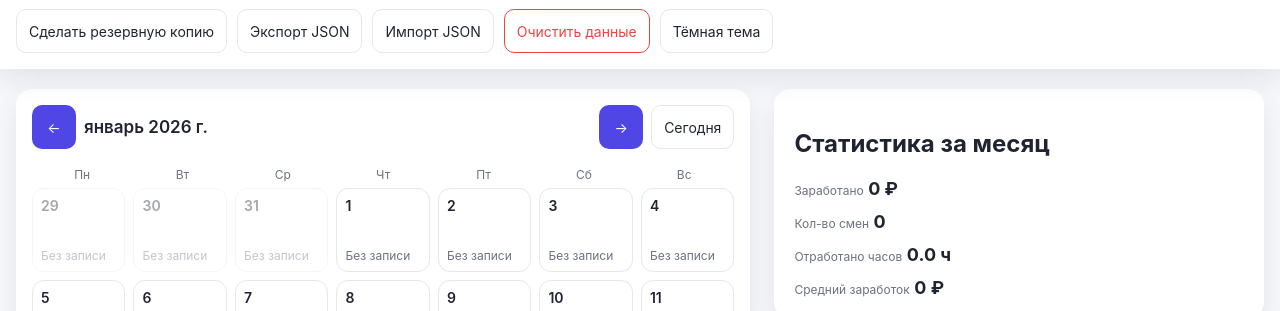
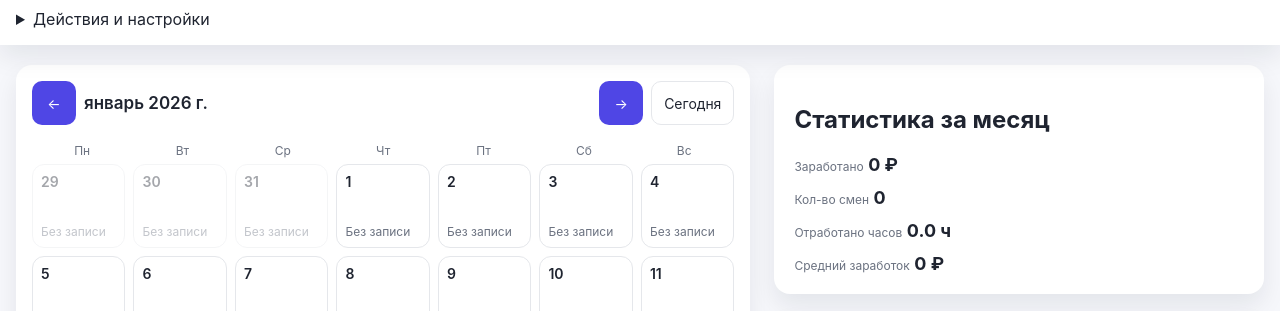
Before and after one commit to artgorlachev/artgorlachev.github.io, a plain HTML site: page webapp/index.html in a window 1280 px wide. Shown: the part 69-380 px from the top of the page. Drawn offline with Linux system fonts and the light colour scheme.

Commit message:
index.html

```diff
--- a/webapp/index.html
+++ b/webapp/index.html
@@ -16,6 +16,8 @@
       <h1>Shift Calendar</h1>
       <p>Учёт смен и заработка</p>
     </div>
+    <details class="actions-panel">
+      <summary>Действия и настройки</summary>
       <div class="header-actions">
         <button id="backupBtn" class="secondary">Сделать резервную копию</button>
         <button id="exportBtn" class="secondary">Экспорт JSON</button>
@@ -27,6 +29,7 @@
         <button id="themeToggle" class="secondary">Тёмная тема</button>
         <button id="closeBtn" class="secondary hidden">Закрыть</button>
       </div>
+    </details>
     <p id="importHint" class="hint hidden">
       Импорт работает через файл. Если WebView Telegram не даёт выбрать файл,
       откройте приложение в браузере.
```
Lines whose indentation alone changed are shown as unchanged.
